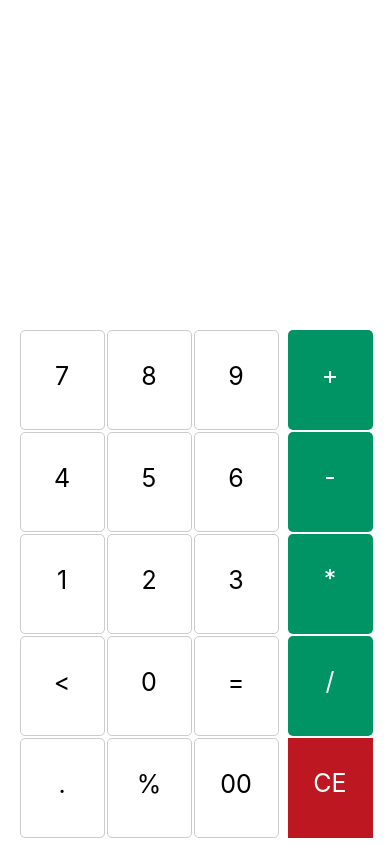
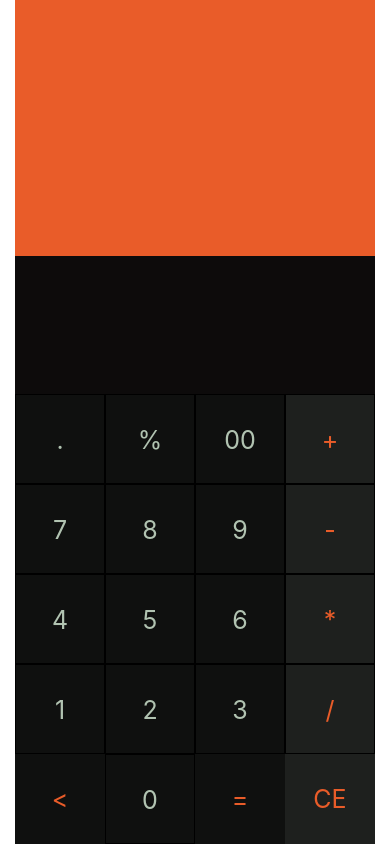
Before and after one commit to Beksultana/homeWork-70, a React Native app: screen / in a window 390 px wide. Built offline with nearby package versions, Linux system fonts and the light colour scheme.

Commit message:
Изменил стили.

```diff
--- a/src/components/Counter/Counter.js
+++ b/src/components/Counter/Counter.js
@@ -6,12 +6,13 @@
 class Counter extends React.Component {
 
     render() {
-        const numberBtn1 = ["7", "8", "9", "4", "5", "6", "1", "2", "3", "<", "0", "=", ".", "%", "00"];
+        const numberBtn1 = [".", "%", "00","7", "8", "9", "4", "5", "6", "1", "2", "3", "<", "0", "=",];
         const numberBtn2 = ["+", "-", "*", "/", "CE"];
         return (
             <View style={styles.container}>
                 <View style={styles.NumberText}>
-                    <Text style={{fontSize: 25, textAlign: 'center', marginBottom: 20}}>{this.props.counter}</Text>
+                    <Text style={{fontSize: 35, textAlign: 'right', marginBottom: 20,
+                        marginTop: 20, color: '#fff'}}>{this.props.counter}</Text>
                 </View>
                 <View style={styles.NumberFunc}>
                     <View style={styles.NumberBtn}>
@@ -20,20 +21,26 @@
 
                                 if (btn === "<"){
                                     return <View key={index}>
-                                        <TouchableOpacity>
-                                            <Text onPress={() => this.props.onPressRemoveOne(btn)} style={styles.btnNumber}>{btn}</Text>
+                                        <TouchableOpacity >
+                                            <Text onPress={() => this.props.onPressRemoveOne(btn)}
+                                                  style={{paddingTop: 30, color: '#E95C29', width: 90, height: 90,
+                                                      backgroundColor: "#0F100F", textAlign: 'center', fontSize: 25}}
+                                            >{btn}</Text>
                                         </TouchableOpacity>
                                     </View>
                                 }
                                 if (btn === "="){
                                     return <View key={index}>
                                         <TouchableOpacity >
-                                            <Text onPress={() => this.props.equally(btn)} style={styles.btnNumber}>{btn}</Text>
+                                            <Text onPress={() => this.props.equally(btn)}
+                                                  style={{paddingTop: 30, color: '#E95C29', width: 90, height: 90,
+                                                      backgroundColor: "#0F100F", textAlign: 'center', fontSize: 25}}
+                                            >{btn}</Text>
                                         </TouchableOpacity>
                                     </View>
                                 }
                                 return <View key={index} >
-                                    <TouchableOpacity activeOpacity={0.3}>
+                                    <TouchableOpacity style={{activeOpacity: 0.5}}>
                                         <Text onPress={() => this.props.onPressHandlerAddNumber(btn)} style={styles.btnNumber}>{btn}</Text>
                                     </TouchableOpacity>
                                 </View>
@@ -47,13 +54,13 @@
                                     return <View key={index}>
                                         <TouchableOpacity>
                                             <Text onPress={this.props.onPressRemoveCE}
-                                                  style={{paddingTop: 30, color: '#fff', width: 85, height: 100,
-                                                      backgroundColor: "#BD1722", margin: 1, textAlign: 'center', fontSize: 25}}
+                                                  style={{paddingTop: 30, color: '#E95C29', width: 90, height: 90,
+                                                      backgroundColor: "#1E201E", textAlign: 'center', fontSize: 25}}
                                             >{btn}</Text>
                                         </TouchableOpacity>
                                     </View>
                                 }
-                                return <View key={index}>
+                                return <View style={{backgroundColor: "#1E201E"}} key={index}>
                                     <TouchableOpacity>
                                         <Text onPress={() => this.props.onPressHandlerAddNumber(btn)} style={styles.btnFunc}>{btn}</Text>
                                     </TouchableOpacity>
@@ -70,52 +77,50 @@
 const styles = StyleSheet.create({
     container: {
         flex: 1,
-        backgroundColor: '#fff',
+        backgroundColor: '#E95C29',
         alignItems: 'center',
         justifyContent: 'center',
     },
     button: {
         alignItems: 'center',
-        margin: 1,
+        color: '#b1c3b1',
     },
     btnNumber: {
         textAlign: 'center',
-        margin: 1,
-        width: 85,
-        height: 100,
+        width: 90,
+        height: 90,
         fontSize: 25,
         paddingTop: 30,
         borderWidth: 0.5,
-        borderColor: '#ccc',
-        borderRadius: 5
+        borderColor: '#000',
+        color: '#b1c3b1',
+        backgroundColor: '#0F100F'
     },
     btnFunc: {
         textAlign: 'center',
-        margin: 1,
-        width: 85,
-        height: 100,
+        width: 90,
+        height: 90,
         fontSize: 25,
-        color: '#fff',
+        color: '#E95C29',
         paddingTop: 30,
-        backgroundColor: '#009364',
-        borderRadius: 5
+        borderWidth: 0.5,
+        borderColor: '#000',
     },
     NumberText: {
         flex: 1,
-        justifyContent: 'flex-end',
+        justifyContent: 'flex-end'
     },
     NumberFunc: {
-        flex: 4,
+        flex: 2.3,
         flexDirection: 'row',
         flexWrap: 'wrap',
         alignItems: 'flex-end',
-        paddingBottom: 5,
+        backgroundColor: '#0D0B0B'
 
     },
     NumberBtn: {
         width: 270, flexDirection: 'row',
         flexWrap: 'wrap',
-        paddingLeft: 2,
     },
 });
 
```
